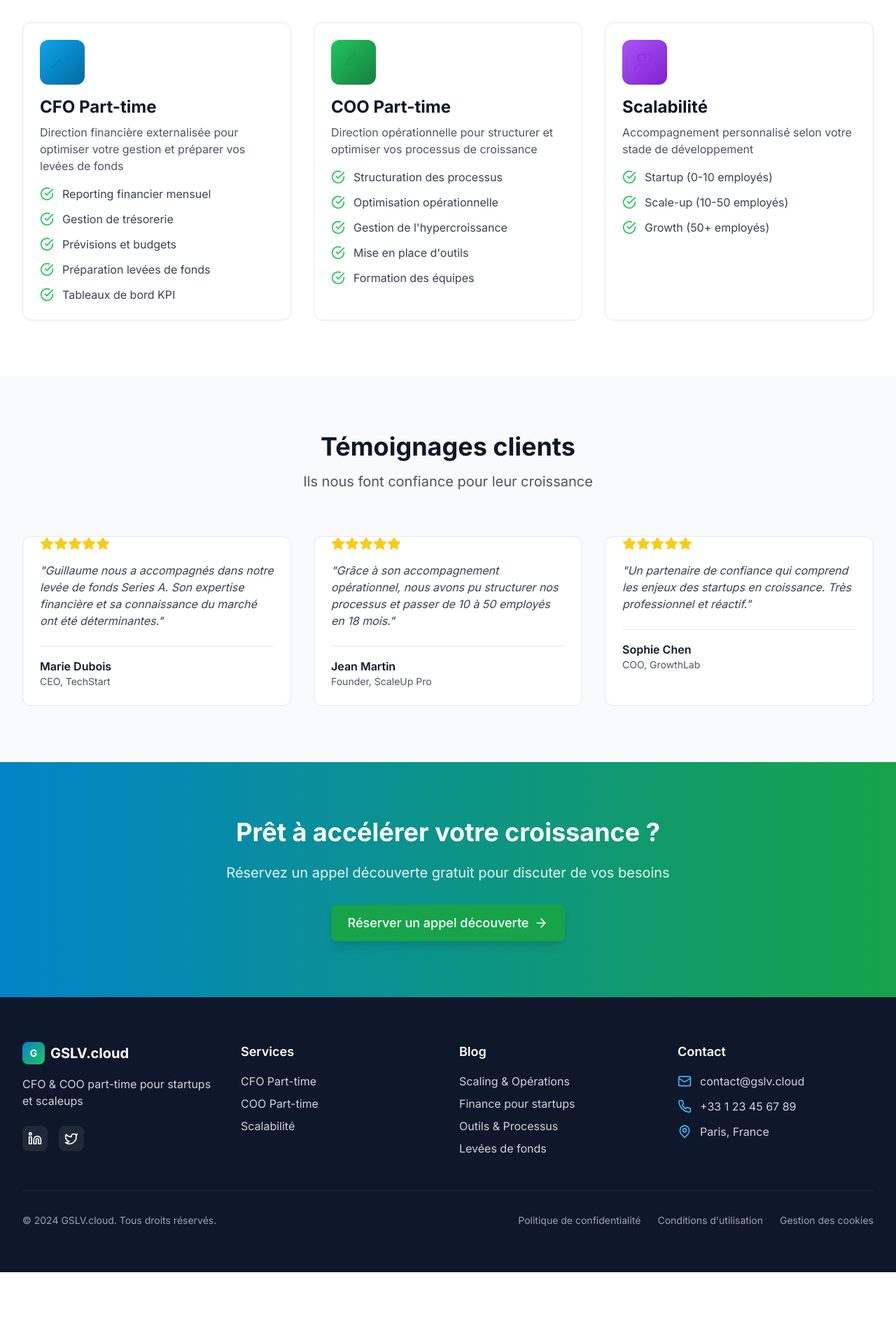
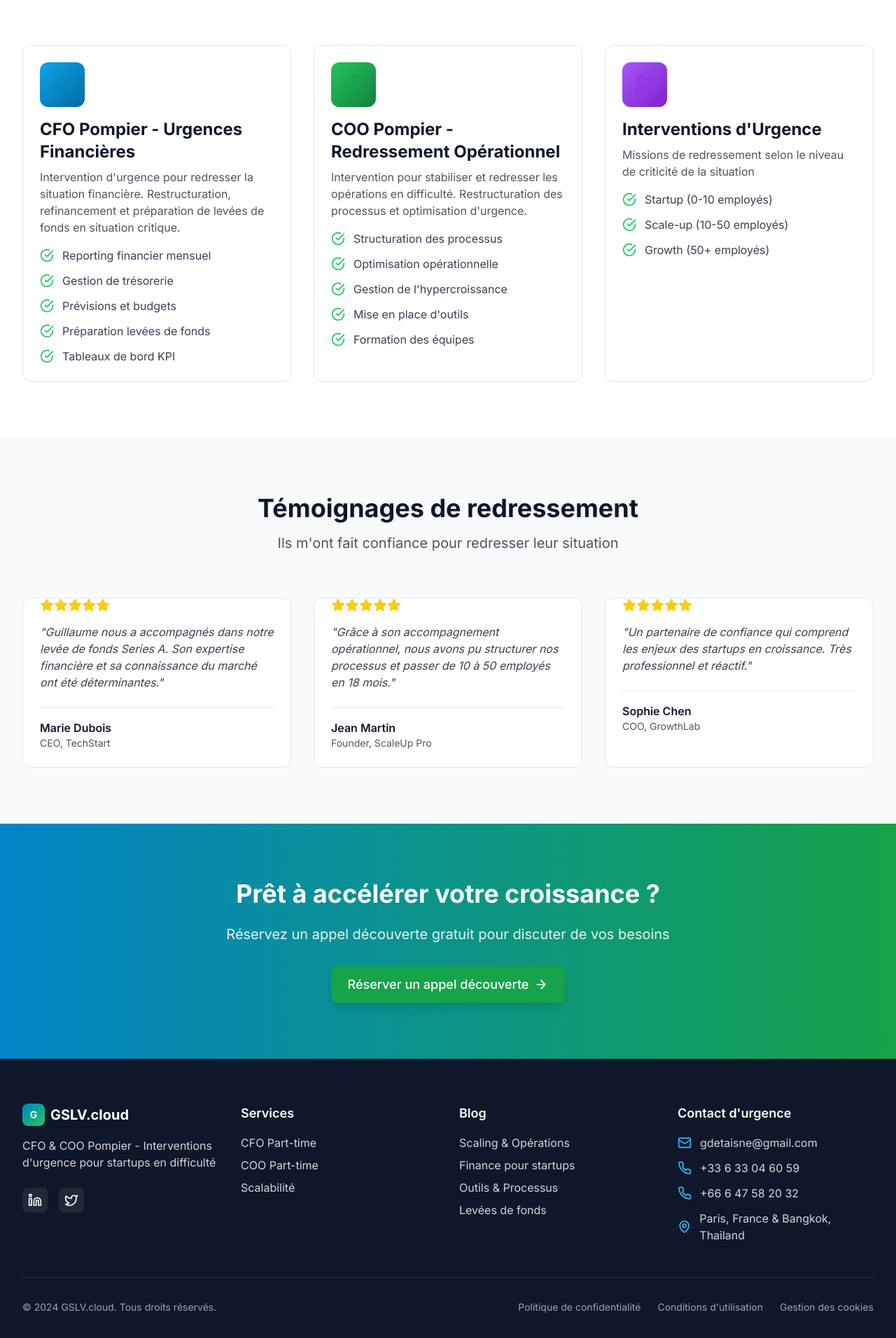
Before and after one commit to gdetaisne/gslv.fr, a Next.js app: page /fr in a window 1280 px wide. Shown: the part 684-2596 px from the top of the page at 70% size. Before the commit the page ends 2502 px from the top, so only its background shows below. Built offline with nearby package versions, Linux system fonts and the light colour scheme.

Commit message:
Repositionnement Pompier + Contact d'urgence - Interventions 24h/24 Paris/Bangkok

```diff
--- a/app/[locale]/contact/page.tsx
+++ b/app/[locale]/contact/page.tsx
@@ -41,35 +41,41 @@
   const contactInfo = [
     {
       icon: <Mail className="w-6 h-6 text-primary-600" />,
-      title: 'Email',
-      value: 'contact@gslv.cloud',
-      link: 'mailto:contact@gslv.cloud'
+      title: 'Email d\'urgence',
+      value: 'gdetaisne@gmail.com',
+      link: 'mailto:gdetaisne@gmail.com'
     },
     {
       icon: <Phone className="w-6 h-6 text-primary-600" />,
-      title: 'Téléphone',
-      value: '+33 1 23 45 67 89',
-      link: 'tel:+33123456789'
+      title: 'Téléphone France',
+      value: '+33 6 33 04 60 59',
+      link: 'tel:+33633046059'
+    },
+    {
+      icon: <Phone className="w-6 h-6 text-primary-600" />,
+      title: 'Téléphone Thaïlande',
+      value: '+66 6 47 58 20 32',
+      link: 'tel:+66647582032'
     },
     {
       icon: <MapPin className="w-6 h-6 text-primary-600" />,
-      title: 'Adresse',
-      value: 'Paris, France',
+      title: 'Localisation',
+      value: 'Paris, France & Bangkok, Thailand',
       link: null
     },
     {
       icon: <Clock className="w-6 h-6 text-primary-600" />,
       title: 'Disponibilité',
-      value: 'Lun-Ven 9h-18h',
+      value: '24h/24 - Interventions d\'urgence',
       link: null
     }
   ]
 
   const stages = [
-    'Idée / MVP',
-    'Startup (0-10 employés)',
-    'Scale-up (10-50 employés)',
-    'Growth (50+ employés)',
+    '🚨 Situation critique (0-48h)',
+    '⚠️ Difficultés majeures (1-2 semaines)',
+    '🔧 Restructuration (1-3 mois)',
+    '📊 Audit préventif',
     'Autre'
   ]
 
--- a/app/components/Footer.tsx
+++ b/app/components/Footer.tsx
@@ -98,29 +98,38 @@
 
           {/* Contact Info */}
           <div>
-            <h3 className="text-lg font-semibold mb-4">Contact</h3>
+            <h3 className="text-lg font-semibold mb-4">Contact d'urgence</h3>
             <div className="space-y-3">
               <div className="flex items-center space-x-3">
                 <Mail className="w-5 h-5 text-primary-400" />
                 <a
-                  href="mailto:contact@gslv.cloud"
+                  href="mailto:gdetaisne@gmail.com"
                   className="text-gray-300 hover:text-white transition-colors"
                 >
-                  contact@gslv.cloud
+                  gdetaisne@gmail.com
                 </a>
               </div>
               <div className="flex items-center space-x-3">
                 <Phone className="w-5 h-5 text-primary-400" />
                 <a
-                  href="tel:+33123456789"
+                  href="tel:+33633046059"
                   className="text-gray-300 hover:text-white transition-colors"
                 >
-                  +33 1 23 45 67 89
+                  +33 6 33 04 60 59
+                </a>
+              </div>
+              <div className="flex items-center space-x-3">
+                <Phone className="w-5 h-5 text-primary-400" />
+                <a
+                  href="tel:+66647582032"
+                  className="text-gray-300 hover:text-white transition-colors"
+                >
+                  +66 6 47 58 20 32
                 </a>
               </div>
               <div className="flex items-center space-x-3">
                 <MapPin className="w-5 h-5 text-primary-400" />
-                <span className="text-gray-300">Paris, France</span>
+                <span className="text-gray-300">Paris, France & Bangkok, Thailand</span>
               </div>
             </div>
           </div>
--- a/messages/fr.json
+++ b/messages/fr.json
@@ -8,85 +8,85 @@
     "book": "Réserver un appel"
   },
   "hero": {
-    "title": "Un CFO & COO part-time pour accélérer votre croissance, sans coûts fixes.",
-    "subtitle": "Expert en structuration, levées de fonds et scaling pour startups et scaleups",
-    "cta": "Réserver un appel découverte",
-    "ctaSecondary": "Découvrir nos services"
+    "title": "CFO & COO 'Pompier' - Je redresse la barre quand la situation se complique",
+    "subtitle": "Interventions d'urgence pour startups et scaleups en difficulté. Structuration, levées de fonds et redressement opérationnel.",
+    "cta": "Appel d'urgence - 24h",
+    "ctaSecondary": "Découvrir mes interventions"
   },
   "services": {
     "cfo": {
-      "title": "CFO Part-time",
-      "description": "Direction financière externalisée pour optimiser votre gestion et préparer vos levées de fonds",
+      "title": "CFO Pompier - Urgences Financières",
+      "description": "Intervention d'urgence pour redresser la situation financière. Restructuration, refinancement et préparation de levées de fonds en situation critique.",
       "features": [
-        "Reporting financier mensuel",
-        "Gestion de trésorerie et cashflow",
-        "Prévisions et budgets",
-        "Préparation levées de fonds",
-        "Tableaux de bord KPI"
+        "Diagnostic financier express (48h)",
+        "Restructuration de trésorerie",
+        "Préparation levées de fonds d'urgence",
+        "Négociation avec les créanciers",
+        "Tableaux de bord de crise"
       ]
     },
     "coo": {
-      "title": "COO Part-time",
-      "description": "Direction opérationnelle pour structurer et optimiser vos processus de croissance",
+      "title": "COO Pompier - Redressement Opérationnel",
+      "description": "Intervention pour stabiliser et redresser les opérations en difficulté. Restructuration des processus et optimisation d'urgence.",
       "features": [
-        "Structuration des processus",
-        "Optimisation opérationnelle",
-        "Gestion de l'hypercroissance",
-        "Mise en place d'outils",
-        "Formation des équipes"
+        "Audit opérationnel express",
+        "Restructuration des processus critiques",
+        "Gestion de crise opérationnelle",
+        "Mise en place d'outils d'urgence",
+        "Formation accélérée des équipes"
       ]
     },
     "scalability": {
-      "title": "Scalabilité",
-      "description": "Accompagnement personnalisé selon votre stade de développement",
+      "title": "Interventions d'Urgence",
+      "description": "Missions de redressement selon le niveau de criticité de la situation",
       "stages": [
-        "Startup (0-10 employés)",
-        "Scale-up (10-50 employés)",
-        "Growth (50+ employés)"
+        "🚨 Situation critique (0-48h)",
+        "⚠️ Difficultés majeures (1-2 semaines)",
+        "🔧 Restructuration (1-3 mois)"
       ]
     }
   },
   "about": {
-    "title": "À propos de Guillaume",
-    "subtitle": "Expert CFO/COO part-time pour startups en croissance",
-    "experience": "15+ années d'expérience",
-    "description": "Pragmatique et orienté résultats, j'accompagne les startups et scaleups dans leur structuration financière et opérationnelle pour accélérer leur croissance.",
+    "title": "À propos de Guillaume - Le Pompier des Startups",
+    "subtitle": "CFO/COO d'urgence spécialisé dans le redressement de situations critiques",
+    "experience": "15+ années d'expérience en crise",
+    "description": "Spécialiste du redressement, j'interviens quand la situation devient critique. Pragmatique et orienté résultats, je redresse la barre des startups et scaleups en difficulté.",
     "expertise": [
-      "Structuration financière",
-      "Levées de fonds (Seed à Series B)",
-      "Optimisation opérationnelle",
-      "Scaling et hypercroissance"
+      "Redressement financier d'urgence",
+      "Levées de fonds de dernière chance",
+      "Restructuration opérationnelle",
+      "Gestion de crise et stabilisation"
     ]
   },
   "testimonials": {
-    "title": "Témoignages clients",
-    "subtitle": "Ils nous font confiance pour leur croissance"
+    "title": "Témoignages de redressement",
+    "subtitle": "Ils m'ont fait confiance pour redresser leur situation"
   },
   "blog": {
-    "title": "Blog",
-    "subtitle": "Conseils et insights pour startups en croissance",
+    "title": "Blog - Urgences & Redressement",
+    "subtitle": "Conseils d'urgence et stratégies de redressement pour startups en difficulté",
     "readMore": "Lire la suite",
     "categories": {
-      "scaling": "Scaling & Opérations",
-      "finance": "Finance pour startups",
-      "tools": "Outils & Processus",
-      "fundraising": "Levées de fonds"
+      "scaling": "Redressement Opérationnel",
+      "finance": "Urgences Financières",
+      "tools": "Outils de Crise",
+      "fundraising": "Levées de Dernière Chance"
     }
   },
   "contact": {
-    "title": "Réserver un appel découverte",
-    "subtitle": "Discutons de vos besoins et de la meilleure façon de vous accompagner",
+    "title": "Appel d'urgence - 24h",
+    "subtitle": "Situation critique ? Contactez-moi immédiatement pour une intervention d'urgence",
     "form": {
       "name": "Nom",
       "email": "Email",
       "company": "Entreprise",
-      "stage": "Stade de croissance",
-      "message": "Message",
-      "submit": "Réserver l'appel"
+      "stage": "Niveau de criticité",
+      "message": "Description de la situation d'urgence",
+      "submit": "Demander une intervention"
     }
   },
   "footer": {
-    "description": "CFO & COO part-time pour startups et scaleups",
+    "description": "CFO & COO Pompier - Interventions d'urgence pour startups en difficulté",
     "links": {
       "privacy": "Politique de confidentialité",
       "terms": "Conditions d'utilisation",
```
